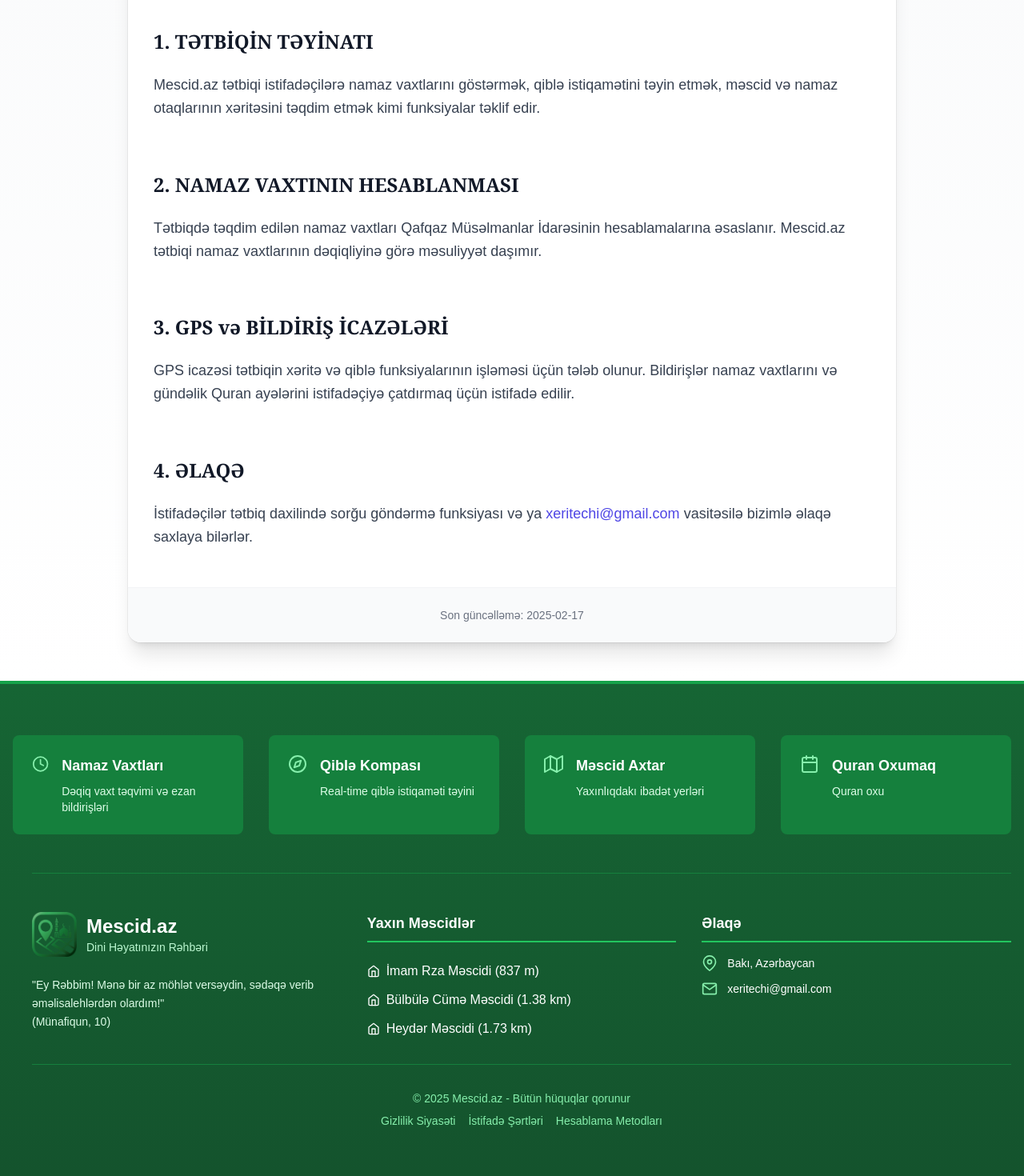
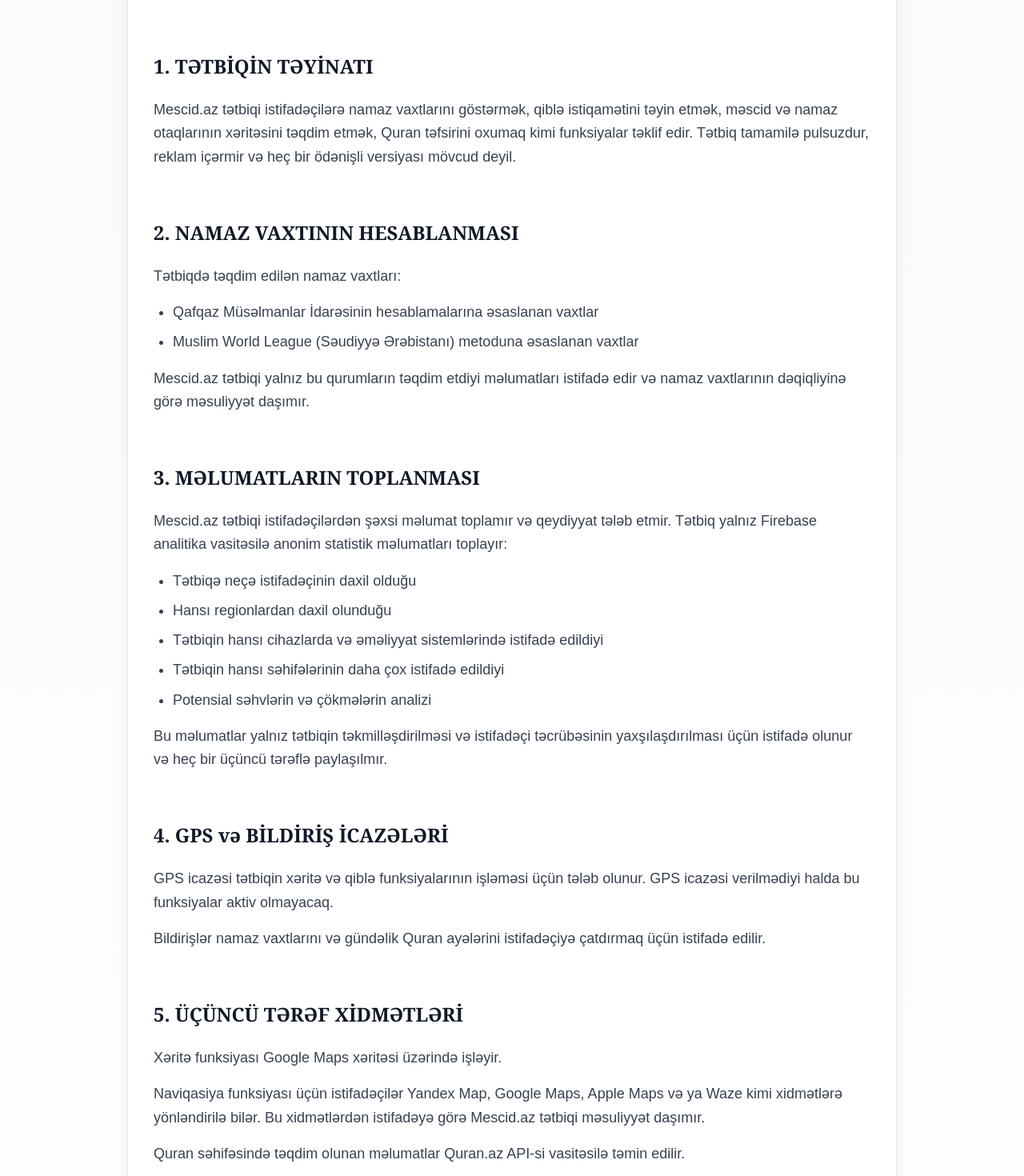
Before and after one commit to celenemre7/azer, a Next.js app: page /terms-of-service in a window 1280 px wide. Shown: the part 320-1790 px from the top of the page at 80% size. Built offline with nearby package versions, Linux system fonts and the light colour scheme.

Commit message:
Səhifələr yeniləndi: telefon nömrəsi silindi, məzmun təkmilləşdirildi

```diff
--- a/src/pages/contact.tsx
+++ b/src/pages/contact.tsx
@@ -30,18 +30,6 @@
                                         <h4 className="font-medium text-emerald-900 mb-1">E-poçt</h4>
                                         <a href="mailto:xeritechi@gmail.com" className="text-emerald-600 hover:text-emerald-700 transition-colors">
                                             xeritechi@gmail.com
-                                        </a>
-                                    </div>
-                                </div>
-
-                                <div className="flex items-start gap-4">
-                                    <div className="p-3 bg-emerald-100/50 rounded-lg">
-                                        <PhoneIcon className="w-6 h-6 text-emerald-600" />
-                                    </div>
-                                    <div>
-                                        <h4 className="font-medium text-emerald-900 mb-1">Telefon</h4>
-                                        <a href="tel:+994553004214" className="text-emerald-600 hover:text-emerald-700 transition-colors">
-                                            +994 55 300 42 14
                                         </a>
                                     </div>
                                 </div>
--- a/src/pages/privacy-policy.tsx
+++ b/src/pages/privacy-policy.tsx
@@ -8,34 +8,43 @@
                 {/* Başlık Bölümü */}
                 <div className="text-center mb-12 space-y-2">
                     <h1 className="text-5xl font-extrabold text-gray-900 font-serif tracking-tight">
-                        Gizlilik Siyasəti
+                        GİZLİLİK SİYASƏTİ
                     </h1>
                     <div className="h-1.5 w-24 bg-indigo-600 mx-auto rounded-full"></div>
-                    <p className="text-lg text-gray-600 font-medium mt-4">
-                        Son güncəlləmə: {new Date().toLocaleDateString('az-AZ')}
-                    </p>
                 </div>
 
                 {/* İçerik Konteynırı */}
                 <div className="bg-white rounded-2xl shadow-xl ring-1 ring-black ring-opacity-5 overflow-hidden">
-                    {/* Üst Bilgi */}
-                    <div className="bg-indigo-50 px-8 py-6 border-b border-indigo-100">
-                        <h2 className="text-3xl font-bold text-indigo-900 font-serif">
-                            Privacy Policy
-                            <span className="text-indigo-600 ml-3">·</span>
-                        </h2>
-                    </div>
-
                     {/* İçerik Alanı */}
                     <div className="px-8 py-12 space-y-16">
+                        <div className="prose prose-lg max-w-none">
+                            <p className="text-gray-700 leading-relaxed">
+                                Bu Gizlilik Siyasəti Mescid.az tətbiqinin istifadəçilərin məlumatlarını necə
+                                topladığı və istifadə etdiyi barədə məlumat verir.
+                            </p>
+                        </div>
+
                         <section>
                             <h3 className="text-2xl font-bold text-gray-900 mb-6 font-serif">
                                 1. TOPLANAN MƏLUMATLAR
                             </h3>
-                            <p className="text-gray-700 leading-relaxed text-lg">
-                                Mescid.az tətbiqi istifadəçilərdən heç bir şəxsi məlumat toplamır.
-                                Yalnız Firebase analitika vasitəsilə anonim istifadəçi statistikası toplanır.
-                            </p>
+                            <div className="text-gray-700 leading-relaxed text-lg space-y-4">
+                                <p>
+                                    Mescid.az tətbiqi istifadəçilərdən heç bir şəxsi məlumat toplamır.
+                                    Yalnız Firebase analitika vasitəsilə anonim istifadəçi statistikası toplanır:
+                                </p>
+                                <ul className="list-disc pl-6 space-y-2">
+                                    <li>Tətbiqə neçə istifadəçinin daxil olduğu</li>
+                                    <li>Hansı regionlardan daxil olunduğu</li>
+                                    <li>Tətbiqin hansı cihazlarda və əməliyyat sistemlərində istifadə edildiyi</li>
+                                    <li>Tətbiqin hansı səhifələrinin daha çox istifadə edildiyi</li>
+                                    <li>Potensial səhvlərin və çökmələrin analizi</li>
+                                </ul>
+                                <p>
+                                    Bu məlumatlar yalnız tətbiqin optimallaşdırılması və istifadəçi təcrübəsinin
+                                    yaxşılaşdırılması üçün istifadə olunur və heç bir üçüncü tərəflə paylaşılmır.
+                                </p>
+                            </div>
                         </section>
 
                         <section>
@@ -43,8 +52,9 @@
                                 2. GPS VƏ YER MƏLUMATLARI
                             </h3>
                             <p className="text-gray-700 leading-relaxed text-lg">
-                                GPS icazəsi yalnız istifadəçinin qiblə istiqamətini və xəritədə
-                                məscidləri görməsinə imkan yaratmaq üçün tələb olunur.
+                                GPS icazəsi yalnız istifadəçinin qiblə istiqamətini və xəritədə məscidləri
+                                görməsinə imkan yaratmaq üçün tələb olunur. GPS məlumatları tətbiq tərəfindən
+                                saxlanılmır və üçüncü tərəflərlə paylaşılmır.
                             </p>
                         </section>
 
@@ -53,23 +63,56 @@
                                 3. BİLDİRİŞLƏR
                             </h3>
                             <p className="text-gray-700 leading-relaxed text-lg">
-                                İstifadəçilərə namaz vaxtları və gündəlik Quran ayəsi barədə
-                                bildirişlər göndərilir.
+                                İstifadəçilərə namaz vaxtları və gündəlik Quran ayəsi barədə bildirişlər göndərilir.
+                                Bu bildirişlər yalnız tətbiq daxilində aktivləşdirilə və istəyə bağlı olaraq
+                                deaktiv edilə bilər.
                             </p>
                         </section>
 
                         <section>
                             <h3 className="text-2xl font-bold text-gray-900 mb-6 font-serif">
-                                4. ƏLAQƏ
+                                4. ÜÇÜNCÜ TƏRƏF XİDMƏTLƏRİ
+                            </h3>
+                            <div className="text-gray-700 leading-relaxed text-lg space-y-4">
+                                <p>
+                                    Quran səhifəsindəki məlumatlar Quran.az API vasitəsilə təqdim edilir.
+                                </p>
+                                <p>
+                                    Xəritə və naviqasiya xidmətləri üçün Google Maps istifadə olunur,
+                                    digər naviqasiya tətbiqlərinə yönləndirmələr də mümkündür.
+                                </p>
+                            </div>
+                        </section>
+
+                        <section>
+                            <h3 className="text-2xl font-bold text-gray-900 mb-6 font-serif">
+                                5. TƏHLÜKƏSİZLİK
                             </h3>
                             <p className="text-gray-700 leading-relaxed text-lg">
-                                Gizlilik siyasəti ilə bağlı suallarınız üçün
-                                <a href="mailto:xeritechi@gmail.com" className="text-indigo-600 hover:text-indigo-800 ml-1">
+                                Mescid.az tətbiqi istifadəçi məlumatlarını qorumaq üçün lazımi texniki
+                                tədbirləri görür və heç bir şəxsi məlumat saxlamır.
+                            </p>
+                        </section>
+
+                        <section>
+                            <h3 className="text-2xl font-bold text-gray-900 mb-6 font-serif">
+                                6. ƏLAQƏ
+                            </h3>
+                            <p className="text-gray-700 leading-relaxed text-lg">
+                                Gizlilik siyasəti ilə bağlı suallarınız üçün{' '}
+                                <a href="mailto:xeritechi@gmail.com" className="text-indigo-600 hover:text-indigo-800">
                                     xeritechi@gmail.com
-                                </a>
+                                </a>{' '}
                                 vasitəsilə bizimlə əlaqə saxlaya bilərsiniz.
                             </p>
                         </section>
+                    </div>
+
+                    {/* Alt Çizgi */}
+                    <div className="border-t border-gray-100 px-8 py-6 bg-gray-50">
+                        <p className="text-center text-gray-500 text-sm">
+                            Son güncəlləmə: {new Date().toLocaleDateString("az-AZ")}
+                        </p>
                     </div>
                 </div>
             </div>
--- a/src/pages/terms-of-service.tsx
+++ b/src/pages/terms-of-service.tsx
@@ -15,24 +15,23 @@
 
                 {/* İçerik Konteynırı */}
                 <div className="bg-white rounded-2xl shadow-xl ring-1 ring-black ring-opacity-5 overflow-hidden">
-                    {/* Üst Bilgi */}
-                    <div className="bg-indigo-50 px-8 py-6 border-b border-indigo-100">
-                        <h2 className="text-3xl font-bold text-indigo-900 font-serif">
-                            İstifadə Şərtləri
-                            <span className="text-indigo-600 ml-3">·</span>
-                        </h2>
-                    </div>
-
                     {/* İçerik Alanı */}
                     <div className="px-8 py-12 space-y-16">
+                        <div className="prose prose-lg max-w-none">
+                            <p className="text-gray-700 leading-relaxed">
+                                Bu İstifadə Şərtləri ("Şərtlər") Mescid.az mobil tətbiqetməsinin ("Tətbiq") istifadə qaydalarını müəyyən edir.
+                                Tətbiqi yükləməklə və istifadə etməklə bu Şərtləri qəbul etdiyinizi təsdiq edirsiniz.
+                            </p>
+                        </div>
+
                         <section>
                             <h3 className="text-2xl font-bold text-gray-900 mb-6 font-serif">
                                 1. TƏTBİQİN TƏYİNATI
                             </h3>
                             <p className="text-gray-700 leading-relaxed text-lg">
-                                Mescid.az tətbiqi istifadəçilərə namaz vaxtlarını göstərmək, qiblə
-                                istiqamətini təyin etmək, məscid və namaz otaqlarının xəritəsini
-                                təqdim etmək kimi funksiyalar təklif edir.
+                                Mescid.az tətbiqi istifadəçilərə namaz vaxtlarını göstərmək, qiblə istiqamətini təyin etmək,
+                                məscid və namaz otaqlarının xəritəsini təqdim etmək, Quran təfsirini oxumaq kimi funksiyalar təklif edir.
+                                Tətbiq tamamilə pulsuzdur, reklam içərmir və heç bir ödənişli versiyası mövcud deyil.
                             </p>
                         </section>
 
@@ -40,27 +39,89 @@
                             <h3 className="text-2xl font-bold text-gray-900 mb-6 font-serif">
                                 2. NAMAZ VAXTININ HESABLANMASI
                             </h3>
+                            <div className="text-gray-700 leading-relaxed text-lg space-y-4">
+                                <p>Tətbiqdə təqdim edilən namaz vaxtları:</p>
+                                <ul className="list-disc pl-6 space-y-2">
+                                    <li>Qafqaz Müsəlmanlar İdarəsinin hesablamalarına əsaslanan vaxtlar</li>
+                                    <li>Muslim World League (Səudiyyə Ərəbistanı) metoduna əsaslanan vaxtlar</li>
+                                </ul>
+                                <p>
+                                    Mescid.az tətbiqi yalnız bu qurumların təqdim etdiyi məlumatları istifadə edir və
+                                    namaz vaxtlarının dəqiqliyinə görə məsuliyyət daşımır.
+                                </p>
+                            </div>
+                        </section>
+
+                        <section>
+                            <h3 className="text-2xl font-bold text-gray-900 mb-6 font-serif">
+                                3. MƏLUMATLARIN TOPLANMASI
+                            </h3>
+                            <div className="text-gray-700 leading-relaxed text-lg space-y-4">
+                                <p>
+                                    Mescid.az tətbiqi istifadəçilərdən şəxsi məlumat toplamır və qeydiyyat tələb etmir.
+                                    Tətbiq yalnız Firebase analitika vasitəsilə anonim statistik məlumatları toplayır:
+                                </p>
+                                <ul className="list-disc pl-6 space-y-2">
+                                    <li>Tətbiqə neçə istifadəçinin daxil olduğu</li>
+                                    <li>Hansı regionlardan daxil olunduğu</li>
+                                    <li>Tətbiqin hansı cihazlarda və əməliyyat sistemlərində istifadə edildiyi</li>
+                                    <li>Tətbiqin hansı səhifələrinin daha çox istifadə edildiyi</li>
+                                    <li>Potensial səhvlərin və çökmələrin analizi</li>
+                                </ul>
+                                <p>
+                                    Bu məlumatlar yalnız tətbiqin təkmilləşdirilməsi və istifadəçi təcrübəsinin
+                                    yaxşılaşdırılması üçün istifadə olunur və heç bir üçüncü tərəflə paylaşılmır.
+                                </p>
+                            </div>
+                        </section>
+
+                        <section>
+                            <h3 className="text-2xl font-bold text-gray-900 mb-6 font-serif">
+                                4. GPS və BİLDİRİŞ İCAZƏLƏRİ
+                            </h3>
+                            <div className="text-gray-700 leading-relaxed text-lg space-y-4">
+                                <p>
+                                    GPS icazəsi tətbiqin xəritə və qiblə funksiyalarının işləməsi üçün tələb olunur.
+                                    GPS icazəsi verilmədiyi halda bu funksiyalar aktiv olmayacaq.
+                                </p>
+                                <p>
+                                    Bildirişlər namaz vaxtlarını və gündəlik Quran ayələrini istifadəçiyə
+                                    çatdırmaq üçün istifadə edilir.
+                                </p>
+                            </div>
+                        </section>
+
+                        <section>
+                            <h3 className="text-2xl font-bold text-gray-900 mb-6 font-serif">
+                                5. ÜÇÜNCÜ TƏRƏF XİDMƏTLƏRİ
+                            </h3>
+                            <div className="text-gray-700 leading-relaxed text-lg space-y-4">
+                                <p>Xəritə funksiyası Google Maps xəritəsi üzərində işləyir.</p>
+                                <p>
+                                    Naviqasiya funksiyası üçün istifadəçilər Yandex Map, Google Maps, Apple Maps və ya
+                                    Waze kimi xidmətlərə yönləndirilə bilər. Bu xidmətlərdən istifadəyə görə Mescid.az
+                                    tətbiqi məsuliyyət daşımır.
+                                </p>
+                                <p>
+                                    Quran səhifəsində təqdim olunan məlumatlar Quran.az API-si vasitəsilə təmin edilir.
+                                </p>
+                            </div>
+                        </section>
+
+                        <section>
+                            <h3 className="text-2xl font-bold text-gray-900 mb-6 font-serif">
+                                6. MƏSULİYYƏTİN MƏHDUDLAŞDIRILMASI
+                            </h3>
                             <p className="text-gray-700 leading-relaxed text-lg">
-                                Tətbiqdə təqdim edilən namaz vaxtları Qafqaz Müsəlmanlar İdarəsinin
-                                hesablamalarına əsaslanır. Mescid.az tətbiqi namaz vaxtlarının
-                                dəqiqliyinə görə məsuliyyət daşımır.
+                                Mescid.az tətbiqi istifadəçilərə təqdim etdiyi məlumatların tam doğruluğunu və davamlı
+                                əlçatanlığını təmin etməyə çalışır, lakin bu məlumatların düzgünlüyünə zəmanət vermir və
+                                istifadə nəticəsində yarana biləcək hər hansı itki və ya zərərə görə məsuliyyət daşımır.
                             </p>
                         </section>
 
                         <section>
                             <h3 className="text-2xl font-bold text-gray-900 mb-6 font-serif">
-                                3. GPS və BİLDİRİŞ İCAZƏLƏRİ
-                            </h3>
-                            <p className="text-gray-700 leading-relaxed text-lg">
-                                GPS icazəsi tətbiqin xəritə və qiblə funksiyalarının işləməsi üçün
-                                tələb olunur. Bildirişlər namaz vaxtlarını və gündəlik Quran
-                                ayələrini istifadəçiyə çatdırmaq üçün istifadə edilir.
-                            </p>
-                        </section>
-
-                        <section>
-                            <h3 className="text-2xl font-bold text-gray-900 mb-6 font-serif">
-                                4. ƏLAQƏ
+                                7. ƏLAQƏ
                             </h3>
                             <p className="text-gray-700 leading-relaxed text-lg">
                                 İstifadəçilər tətbiq daxilində sorğu göndərmə funksiyası və ya{' '}
```
